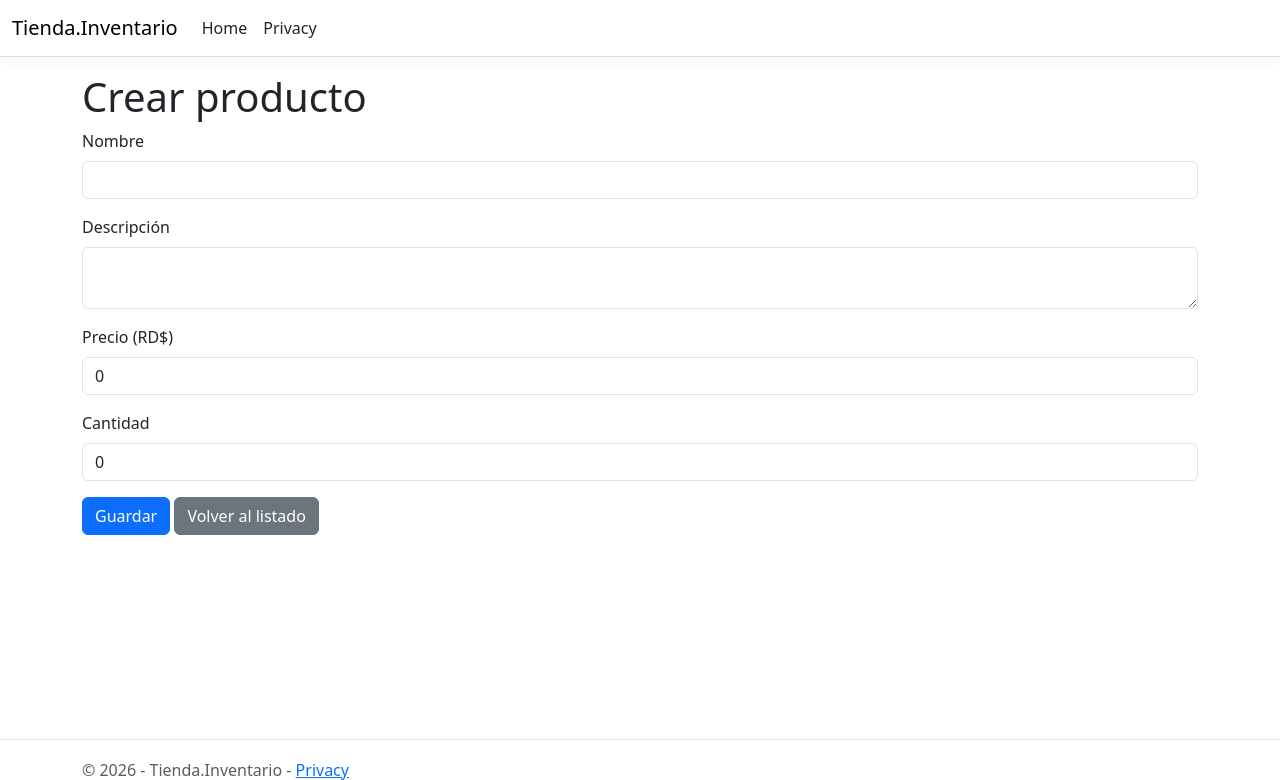
After one commit to LeandriArt/Uso-de-Git-y-Git-Flow, an ASP.NET Core app: template Tienda.Inventario/Views/Productos/Create.cshtml in a window 1280 px wide. The commit adds this page. Shown: the top 780 px of the page. Run offline with ASP.NET Core 8, Linux system fonts and the light colour scheme; the template is opened without the code that fills it, so the values that code supplies are empty; style sheets or scripts are compiled from the project's sources.

Commit message:
feat: agregar formulario para crear productos

```diff
--- /dev/null
+++ b/Tienda.Inventario/Views/Productos/Create.cshtml
@@ -0,0 +1,44 @@
+@model Tienda.Inventario.Models.Producto
+
+@{
+    ViewData["Title"] = "Crear producto";
+}
+
+<h1>Crear producto</h1>
+
+<form asp-action="Create" method="post">
+    <div asp-validation-summary="ModelOnly" class="text-danger"></div>
+
+    <div class="mb-3">
+        <label asp-for="Nombre" class="form-label"></label>
+        <input asp-for="Nombre" class="form-control" />
+        <span asp-validation-for="Nombre" class="text-danger"></span>
+    </div>
+
+    <div class="mb-3">
+        <label asp-for="Descripcion" class="form-label">Descripción</label>
+        <textarea asp-for="Descripcion" class="form-control"></textarea>
+        <span asp-validation-for="Descripcion" class="text-danger"></span>
+    </div>
+
+    <div class="mb-3">
+        <label asp-for="Precio" class="form-label">Precio (RD$)</label>
+        <input asp-for="Precio" class="form-control"
+               type="number" step="0.01" min="0.01" />
+        <span asp-validation-for="Precio" class="text-danger"></span>
+    </div>
+
+    <div class="mb-3">
+        <label asp-for="Cantidad" class="form-label"></label>
+        <input asp-for="Cantidad" class="form-control"
+               type="number" min="0" />
+        <span asp-validation-for="Cantidad" class="text-danger"></span>
+    </div>
+
+    <button type="submit" class="btn btn-primary">Guardar</button>
+    <a asp-action="Index" class="btn btn-secondary">Volver al listado</a>
+</form>
+
+@section Scripts {
+    <partial name="_ValidationScriptsPartial" />
+}
--- a/Tienda.Inventario/Views/Productos/Index.cshtml
+++ b/Tienda.Inventario/Views/Productos/Index.cshtml
@@ -5,7 +5,11 @@
 }
 
 <h1>Inventario de productos</h1>
-
+<p>
+    <a asp-action="Create" class="btn btn-primary">
+        Crear producto
+    </a>
+</p>
 @if (!Model.Any())
 {
     <div class="alert alert-info">
```
Also changed, not shown: Tienda.Inventario/Controllers/ProductosController.cs (+26 -0 lines).
